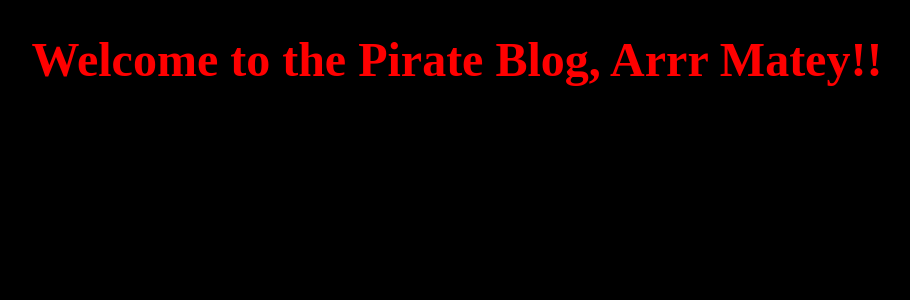
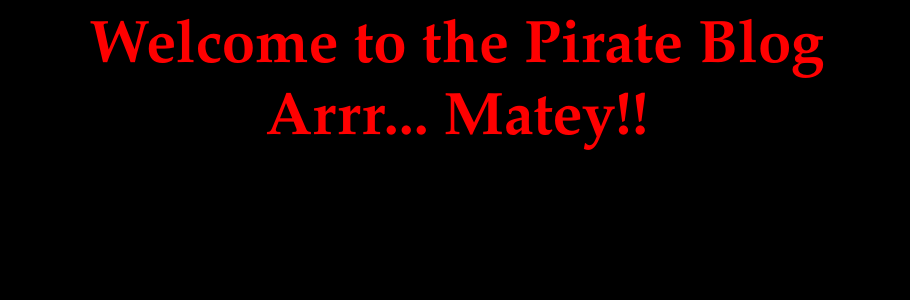
Before and after one commit to allisondev/day-5-exercises, a PHP site: page / in a window 1280 px wide. Shown: the top 300 px of the page, without its empty margins (183-1093 px from the left). Run offline with PHP 8.4, Linux system fonts and the light colour scheme; data that the repository does not hold is empty.

Commit message:
Updated h1 in index.php. Updated round corners, margin, and padding in style.css

```diff
--- a/index.php
+++ b/index.php
@@ -24,7 +24,7 @@ $result = mysql_query('SELECT id, title, author, body FROM articles ORDER BY id
   </head>
 
   <body>
-    <h1>Welcome to the Pirate Blog, Arrr Matey!!</h1>
+    <h1>Welcome to the Pirate Blog<br/> Arrr... Matey!!</h1>
 
     <?php
 
--- a/style.css
+++ b/style.css
@@ -2,20 +2,27 @@ html {
 
   background-color: black;
   color: white;
+
+  font-size: 125%;
+  font-family: "Book Antiqua";
 }
 
 
 h1 {
 
   color: red;
+
+  font-size: 300%;
+  font-weight: bold;
+
   text-align: center;
-  font-size: 300%;
+  margin: 1%;
 }
 
 h2 a {
 
   text-decoration: none;
-
+  font-size: 200%
 }
 
 h2 a:hover{
@@ -30,9 +37,11 @@ h2 a:visited {
 
 article {
 
-  margin: 10% 5%;
+  margin: 5% 5% 10%;
   padding: 2% 5%;
 
   color: black;
   background-color: #EEFF57;
+
+  border-radius: 25px;
 }
```
